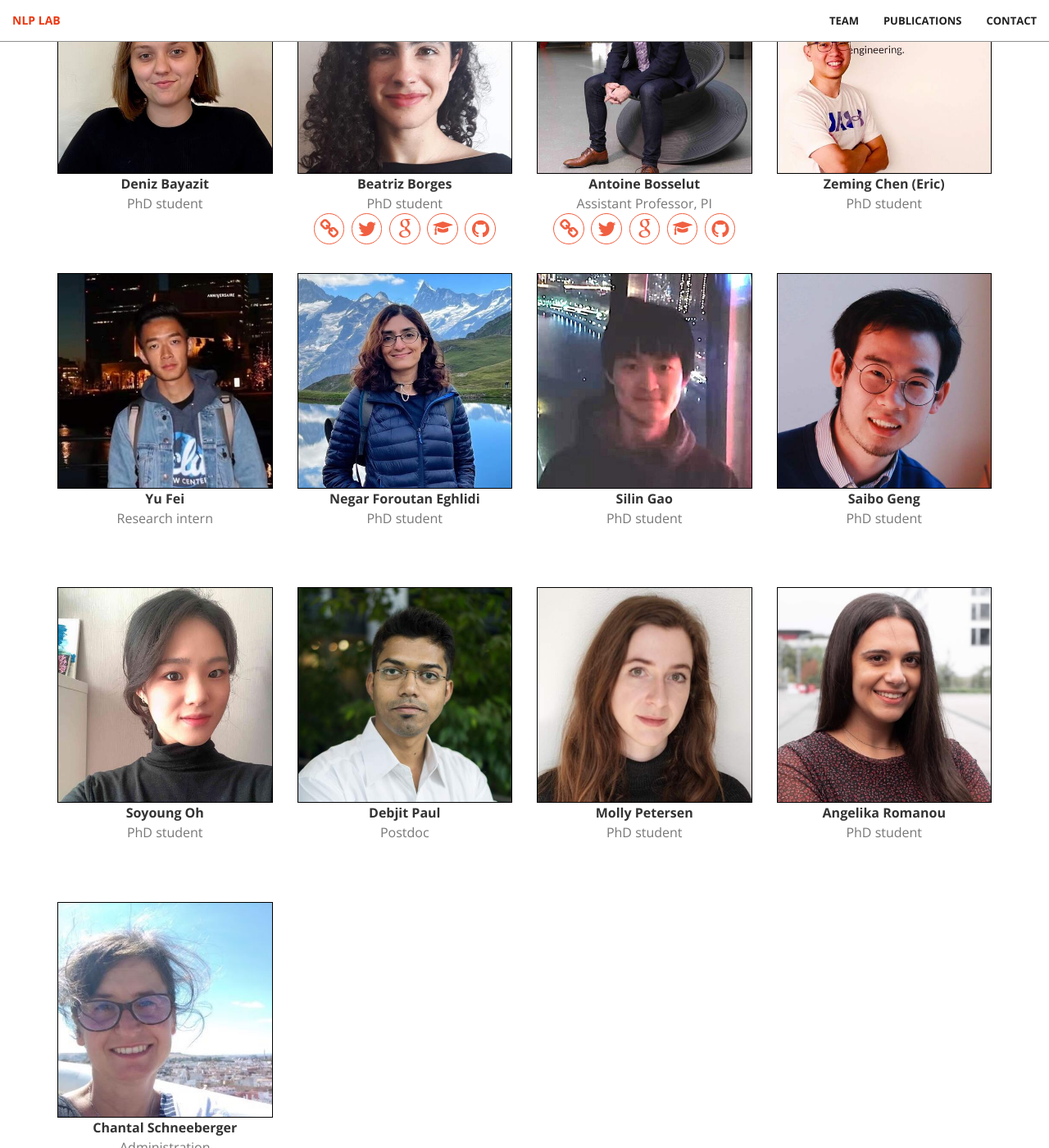
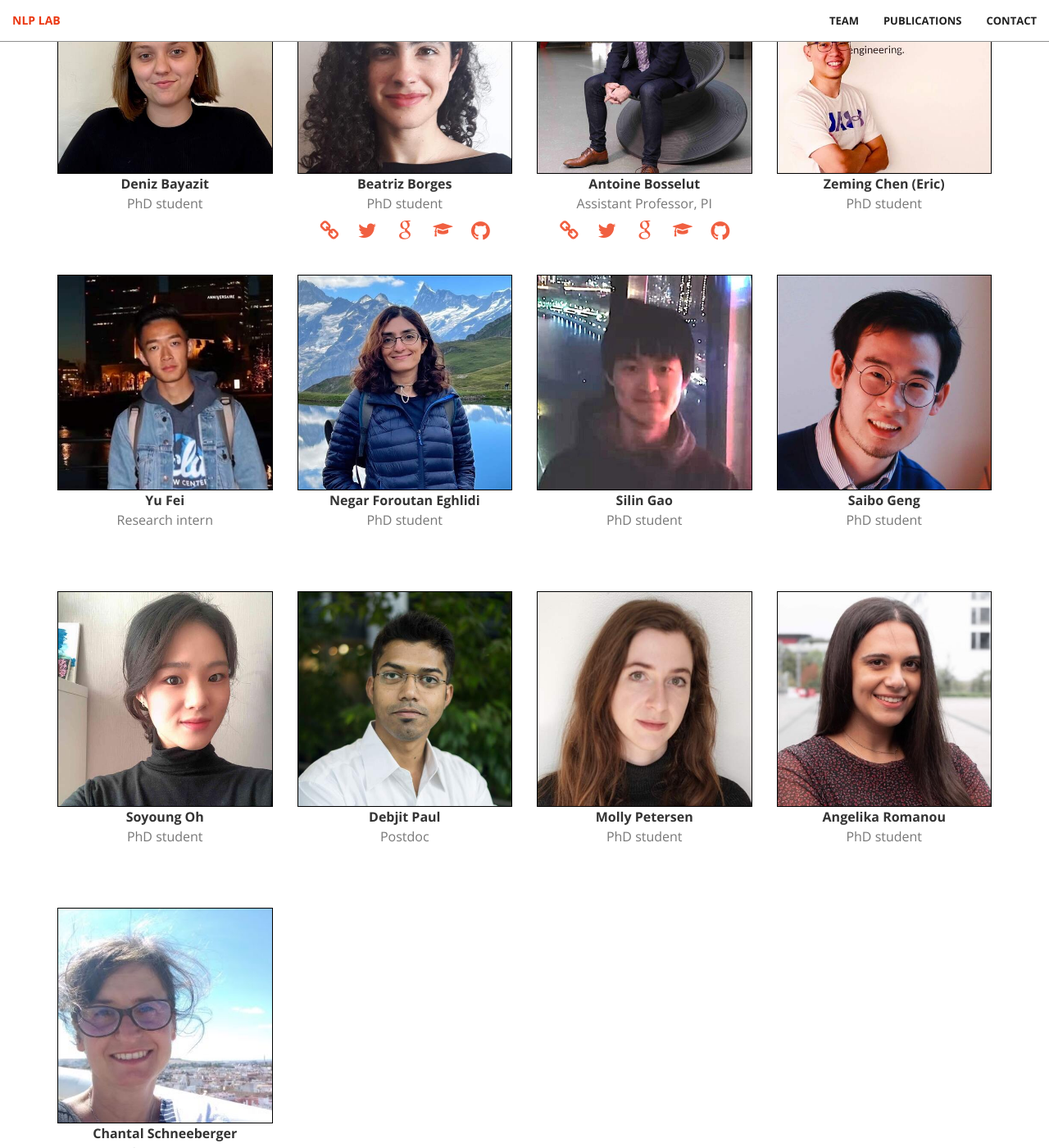
Before and after one commit to epfl-nlp/epfl-nlp.github.io, a Jekyll site: the page built from team.html, in a window 1280 px wide and 1400 px high, scrolled down 277 px. Shown: the whole window at 82% size. Built offline with Jekyll 4.4.1, drawn with Linux system fonts in a browser that asks for light colours.

Commit message:
final first version of personal links

```diff
--- a/styles/_sass/_base.scss
+++ b/styles/_sass/_base.scss
@@ -274,6 +274,7 @@ section#team {
         }
 
         div.socials {
+            margin-top: 0.25rem;
             height: 3.75rem;
             padding: 0 auto;
             & div {
@@ -282,10 +283,9 @@ section#team {
                 & a {
                     width: 3.75rem;
                     height: 3.75rem;
-                    padding: 0.67rem 0.5rem 0.5rem 0.597rem;
+                    padding: 0.72rem 0.5rem 0.5rem 0.597rem;
                     color: $theme-primary;
                     background: white;
-                    border: $theme-primary 1px solid;
 
                     &:hover {
                         color: white;
@@ -298,6 +298,11 @@ section#team {
                         &.fa-graduation-cap {
                             font-size: 1.35em;
                             margin-top: 0.2rem;
+                        }
+                        &.fa-github {
+                            font-size: 1.9em;
+                            position: relative;
+                            top: -0.1rem;
                         }
                     }
                 }
```
